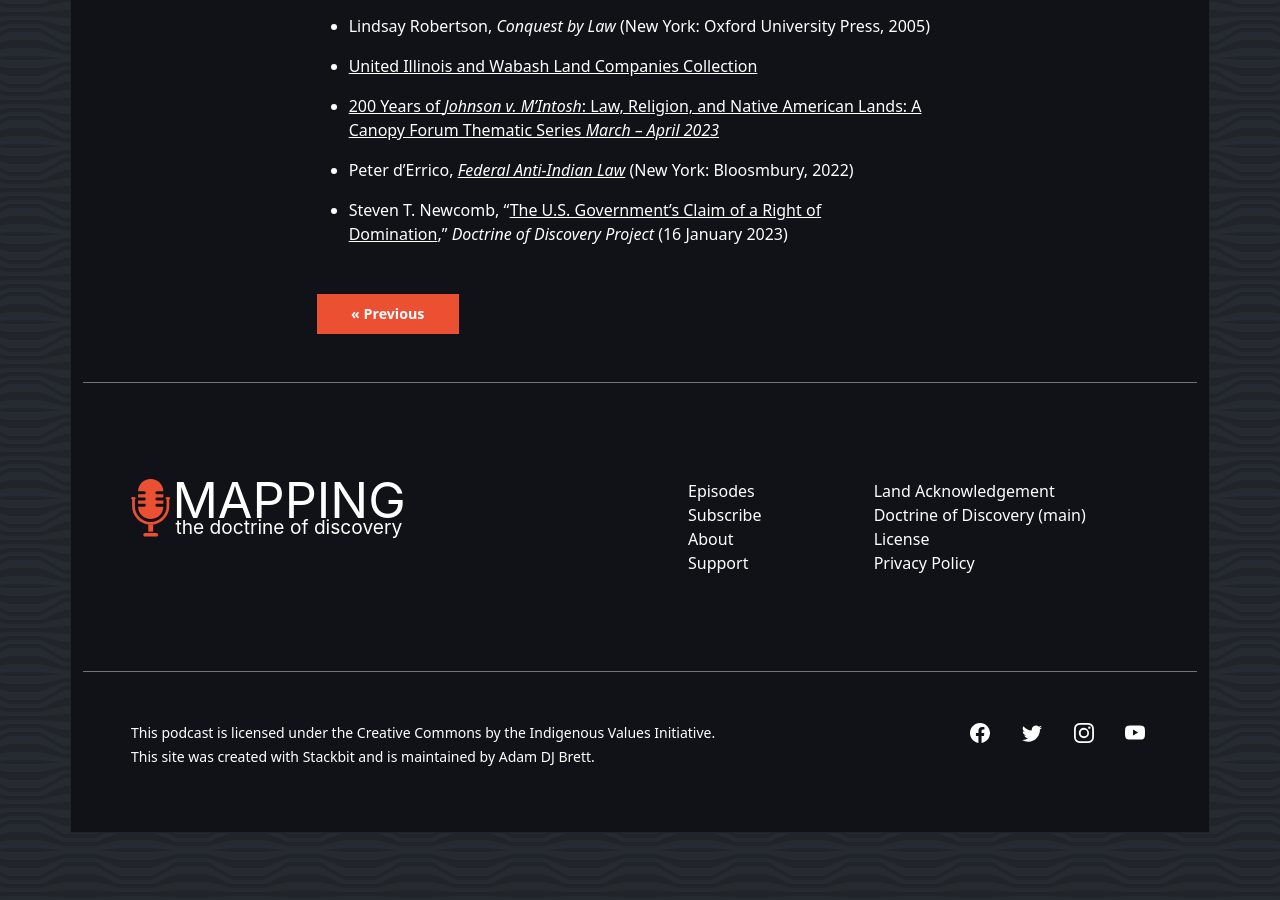
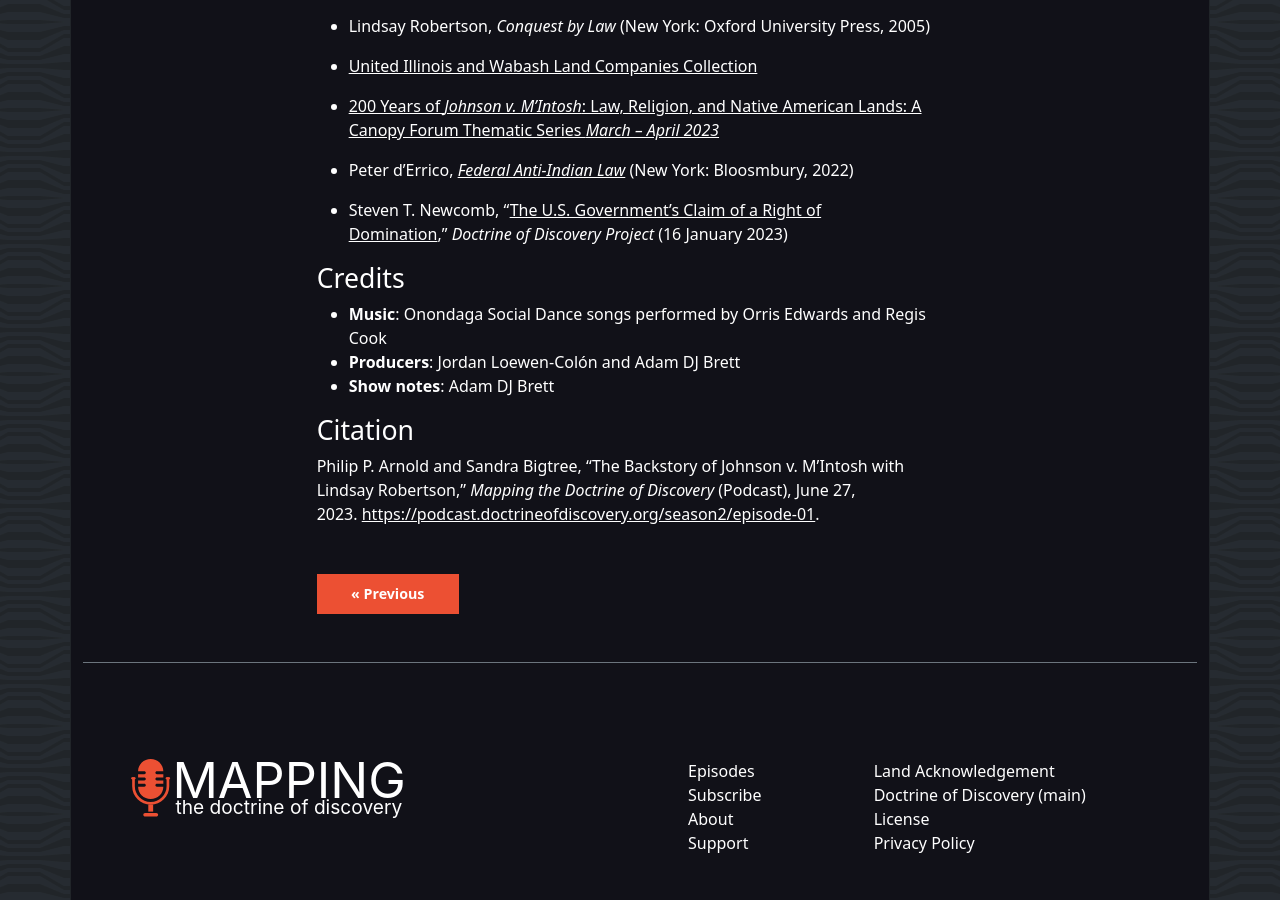
Before and after one commit to adamdjbrett/podcast-doctrineofdiscovery-v2, a Jekyll site: the page built from _posts/2023-06-26-episode-01.md, in a window 1280 px wide and 900 px high, scrolled down 3797 px. Built offline with Jekyll 4.4.1, drawn with Linux system fonts in a browser that asks for light colours; before the commit the page ends 4630 px from its top, so only the background shows below that; some of the changed text lies outside the part shown.

Commit message:
Update 2023-06-26-episode-01.md
add credits, citation, fix subtitle

```diff
--- a/_posts/2023-06-26-episode-01.md
+++ b/_posts/2023-06-26-episode-01.md
@@ -70,3 +70,13 @@ Resources
 - Peter d'Errico, [*Federal Anti-Indian Law*](https://www.bloomsbury.com/us/federal-antiindian-law-9781440879210/) (New York: Bloosmbury, 2022)
 
 - Steven T. Newcomb, "[The U.S. Government's Claim of a Right of Domination](https://doctrineofdiscovery.org/blog/us-government-claim-domination/)," *Doctrine of Discovery Project* (16 January 2023)
+
+### Credits
+
+- **Music**: Onondaga Social Dance songs performed by Orris Edwards and Regis Cook
+- **Producers**: Jordan Loewen-Colón and Adam DJ Brett
+- **Show notes**: Adam DJ Brett
+
+### Citation
+
+Philip P. Arnold and Sandra Bigtree, "The Backstory of Johnson v. M'Intosh with Lindsay Robertson," _Mapping the Doctrine of Discovery_ (Podcast), June 27, 2023. <https://podcast.doctrineofdiscovery.org/season2/episode-01>.
```
Also changed, not shown: other parts of _posts/2023-06-26-episode-01.md (+1 -1 lines).
